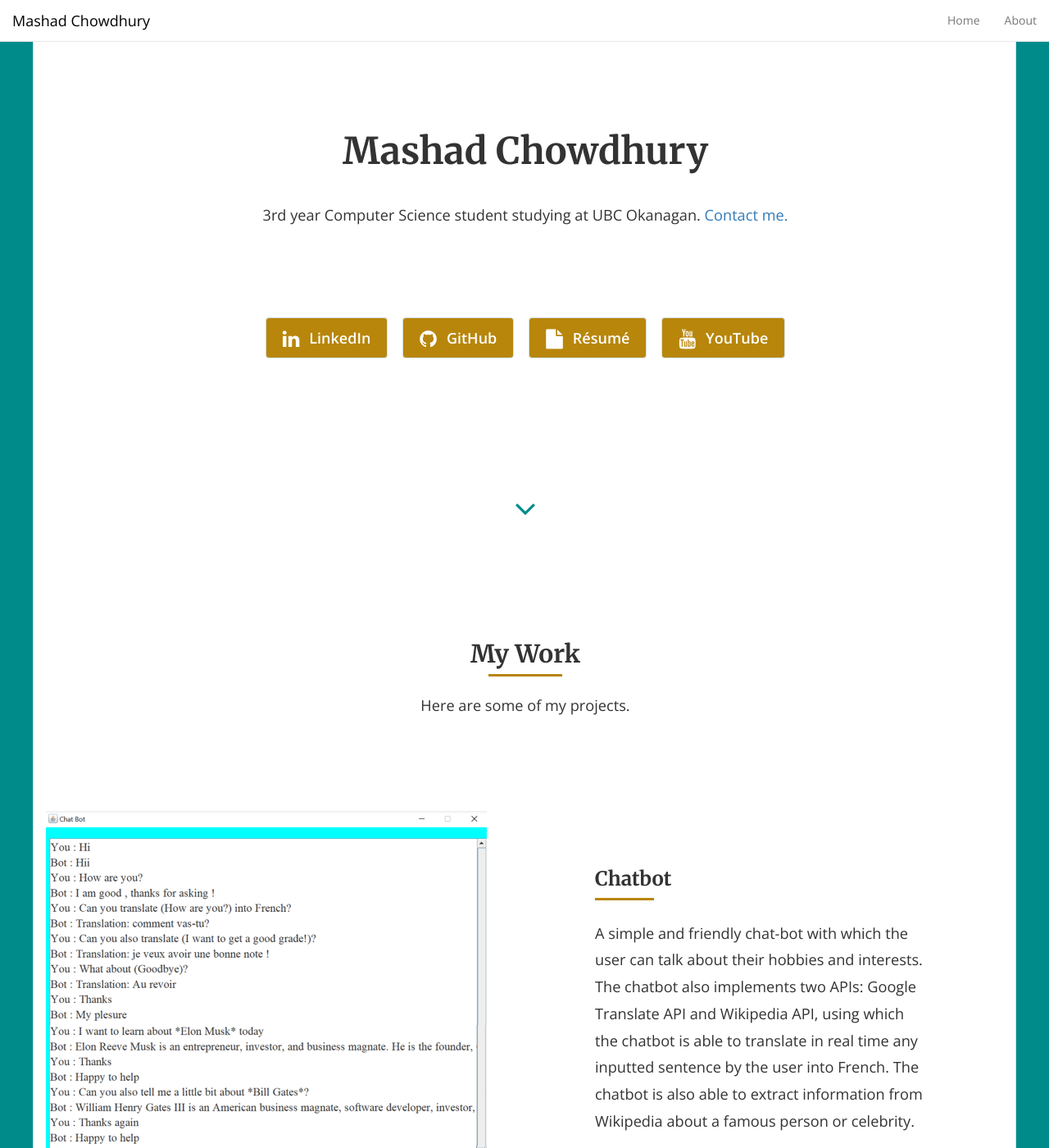
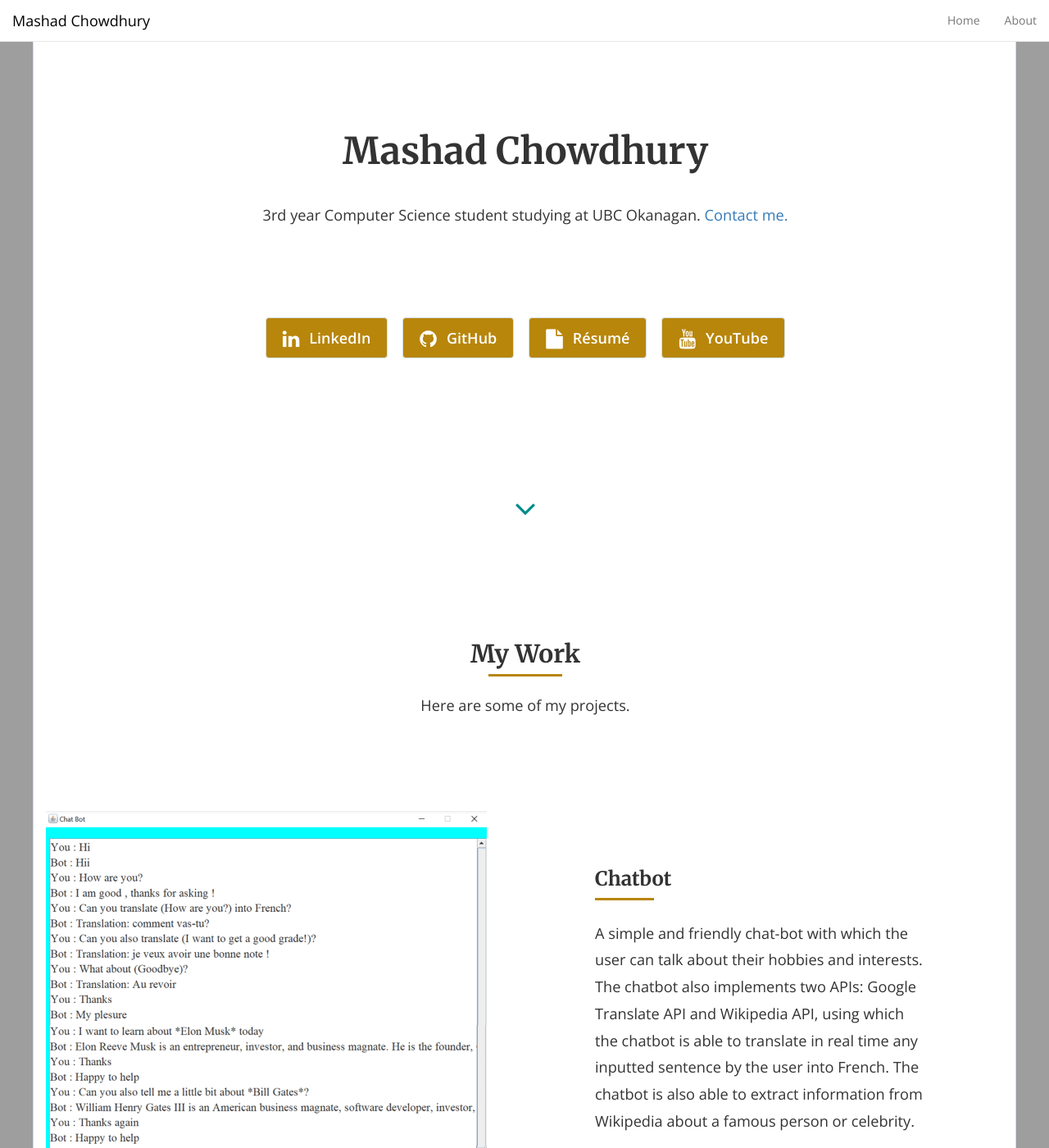
Before and after one commit to mashadchowdhury/mashadchowdhury.github.io, a Jekyll site: the page built from index.html, in a window 1280 px wide and 1400 px high. Shown: the whole window at 82% size. Built offline with Jekyll 4.4.1, drawn with Linux system fonts in a browser that asks for light colours; nearby versions of some CDN libraries; the list of posts is cut into pages by our own code.

Commit message:
Update style.scss

```diff
--- a/css/style.scss
+++ b/css/style.scss
@@ -34,6 +34,7 @@ $secondary: #FF7B7B;
 
 body {
   background-color: #008b8b;
+  background-image: url("scene.jpg");
   @extend %opensans;
   -webkit-font-smoothing: antialiased;
 }
```
